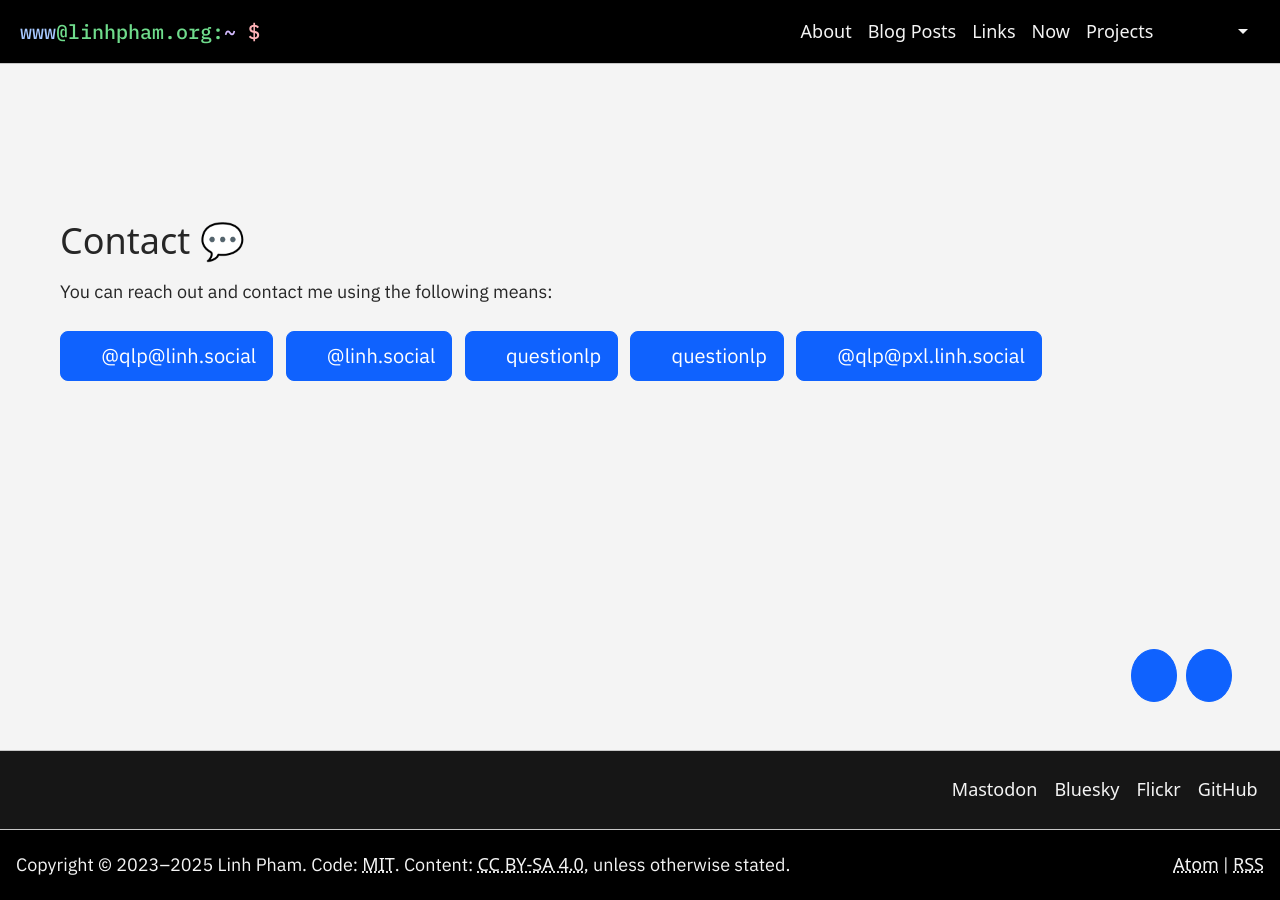
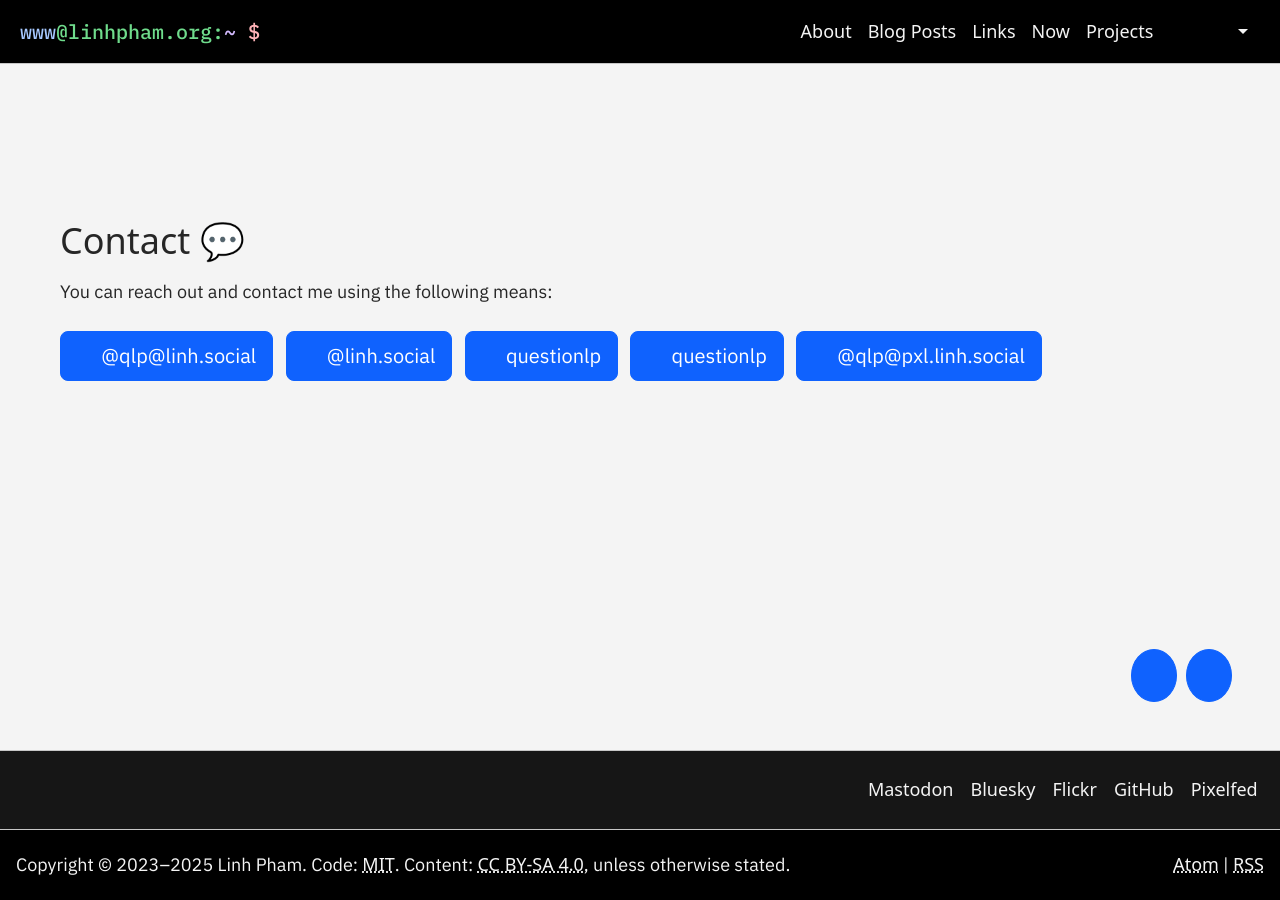
Before and after one commit to questionlp/linhpham.org_jekyll, a Jekyll site: the page built from index.html, in a window 1280 px wide and 900 px high, scrolled down 2850 px. Built offline with Jekyll 4.4.1, drawn with Linux system fonts in a browser that asks for light colours; some web fonts are replaced.

Commit message:
Add Pixelfed link to footer, change icons for Flickr and Pixelfed to camera

```diff
--- a/_config.yml
+++ b/_config.yml
@@ -48,6 +48,7 @@
   - { name: "Bluesky", url: "https://bsky.app/profile/linh.social" }
   - { name: "Flickr", url: "https://www.flickr.com/people/questionlp/" }
   - { name: "GitHub", url: "https://github.com/questionlp" }
+  - { name: "Pixelfed", url: "https://pxl.linh.social/qlp" }
 
 nav_links:
   - { name: "About", url: "/about" }
--- a/index.html
+++ b/index.html
@@ -121,12 +121,12 @@
             </a>
 
             <a class="btn btn-primary btn-lg mt-2 me-2" href="https://www.flickr.com/people/questionlp/" title="Flickr: questionlp">
-                <i class="bi bi-images me-1"></i> questionlp
+                <i class="bi bi-camera-fill me-1"></i> questionlp
             </a>
 
             <a class="btn btn-primary btn-lg mt-2 me-2" href="https://pxl.linh.social/qlp"
                 title="Pixelfed: @qlp@pxl.linh.social">
-                <i class="bi bi-images me-1"></i> @qlp@pxl.linh.social
+                <i class="bi bi-camera-fill me-1"></i> @qlp@pxl.linh.social
             </a>
         </div>
 
```
